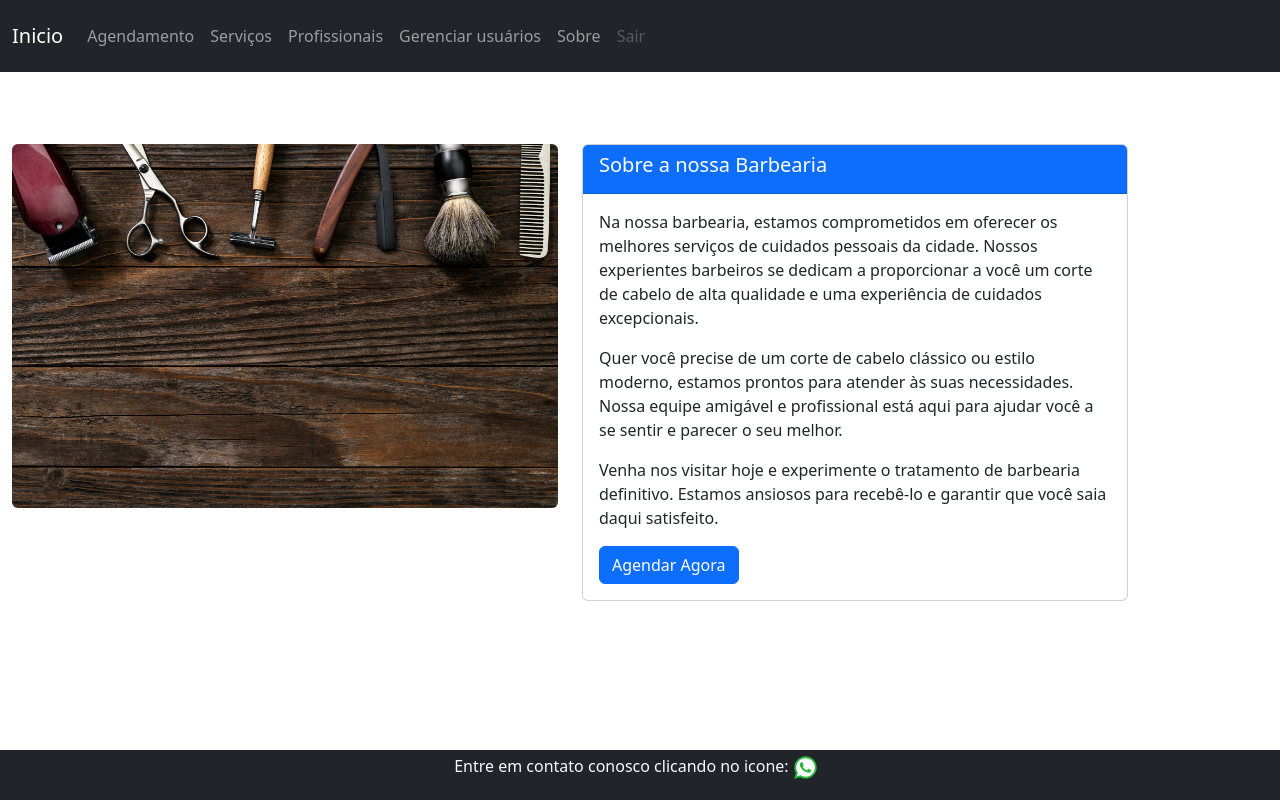
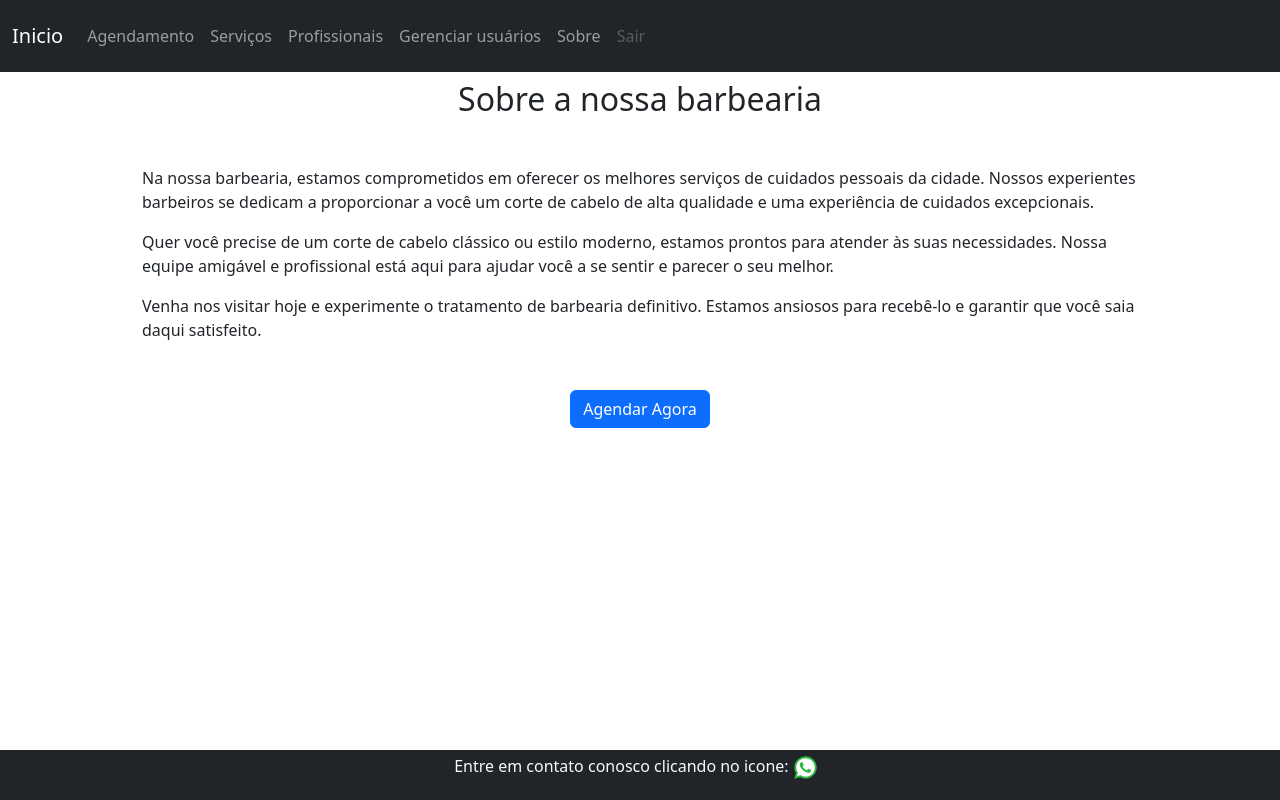
Before and after one commit to lucaseduardo102/juba, a React (Create React App) app: page /about in a window 1280 px wide. Built offline with nearby package versions, Linux system fonts and the light colour scheme.

Commit message:
ajustes de rotas e telas

```diff
--- /dev/null
+++ b/src/components/Screen.jsx
@@ -0,0 +1,14 @@
+import Footer from "./Footer";
+import NavBar from "./NavBar";
+
+export function Screen({ children }) {
+    return (
+      <>
+        <NavBar />
+        <div className="container-lg">
+          {children}
+        </div>
+        <Footer />
+      </>
+    )
+  }
--- /dev/null
+++ b/src/components/ScreenTitle.jsx
@@ -0,0 +1,6 @@
+
+export function ScreenTitle({text}){
+    return(
+      <h2 className='text-center'>{text}</h2>
+    )
+}
--- a/src/components/index.js
+++ b/src/components/index.js
@@ -11,3 +11,5 @@ export * from "./StatusAlert"
 export * from "./Footer"
 export * from "./Loading"
 export * from "./Slide"
+export * from "./Screen"
+export * from "./ScreenTitle"
--- a/src/domain/User/userApi.js
+++ b/src/domain/User/userApi.js
@@ -6,8 +6,8 @@ async function getList() {
   return await api.get(PATH);
 }
 
-async function getListByPermission(id) {
-  return await api.get(`${PATH}/permission/${id}`);
+async function getListByPermission(permissionId) {
+  return await api.get(`${PATH}/permission/${permissionId}`);
 }
 
 async function auth(email, password) {
@@ -17,25 +17,25 @@ async function auth(email, password) {
 async function create(
   email,
   password,
-  userPermissionId,
+  permissionId,
 ) {
-  return await api.post(`${PATH}/register`, {
+  return await api.post(`${PATH}`, {
     email,
     password,
-    userPermissionId,
+    permissionId,
   });
 }
 
 async function update(
-  id,
+  userId,
   email,
   password,
-  userPermissionId,
+  permissionId,
 ) {
-  return await api.patch(`${PATH}/${id}`, {
+  return await api.patch(`${PATH}/${userId}`, {
     email,
     password,
-    userPermissionId,
+    permissionId,
   });
 }
 
--- a/src/pages/About/index.jsx
+++ b/src/pages/About/index.jsx
@@ -1,29 +1,18 @@
 import React from 'react';
 import { Link } from 'react-router-dom';
-import { NavBar } from '../../components/NavBar';
+import { Screen, ScreenTitle, } from '../../components';
 import Footer from '../../components/Footer';
 import aboutImage from '../../assets/images/aboutImage.jpg';
 
-export const About = () => {
+
+export function About () {
   return (
-    <div>
-      <NavBar />
-      <div className="container mt-5">
-        <div className="row mt-4">
-          <div className="col-md-6">
-            <img
-              src={aboutImage}
-              alt="Barbearia Interior"
-              className="img-fluid rounded"
-            />
-          </div>
-          <div className="col-md-6">
-            <div className="card">
-              <div className="card-header bg-primary text-white">
-                <h5>Sobre a nossa Barbearia</h5>
-              </div>
-              <div className="card-body">
-                <p className="card-text">
+    <Screen>
+        <div className='container-lg'>
+              <ScreenTitle text='Sobre a nossa barbearia' />
+
+              <div className='mx-5'>
+              <p className="mt-5">
                 Na nossa barbearia, estamos comprometidos em oferecer os
                 melhores serviços de cuidados pessoais da cidade. Nossos
                 experientes barbeiros se dedicam a proporcionar a você um
@@ -41,15 +30,15 @@ export const About = () => {
                 definitivo. Estamos ansiosos para recebê-lo e garantir que
                 você saia daqui satisfeito.
               </p>
+              <div className="d-flex justify-content-center mt-5">
+
               <Link to="/agendamento" className="btn btn-primary">
                 Agendar Agora
               </Link>
             </div>
             </div>
+
             </div>
-        </div>
-      </div>
-      <Footer />
-    </div>
+    </Screen>
   );
 };
--- a/src/pages/Home/index.jsx
+++ b/src/pages/Home/index.jsx
@@ -12,25 +12,19 @@ export const Home = () => {
   // };
 
   return (
-    <div>
+    <>
       <NavBar />
-      <section className="hero text-dark text-center py-2">
-        <div className="container-hero">
-          <div className="row align-items-center justify-content-center">
-            <div className="col">
-              <img src={logoMarca} alt="Logo" className="logo mx-auto d-block" />
-              <h1 className="display-4">Bem-vindo à Barbearia Jubas</h1>
-              <p className="lead">
+
+          <div className="container-lg">
+                      <div className="col">
+              <h1 className="text-center">Bem-vindo à Barbearia Jubas</h1>
+              <p className="text-center">
                 Sua experiência de barbearia de primeira classe. Venha conhecer nosso serviços!
               </p>
-              <br />
-              <br />
               <Slide />
             </div>
           </div>
-        </div>
-      </section>
       <Footer />
-    </div>
+    </>
   );
 };
--- a/src/pages/Users/index.jsx
+++ b/src/pages/Users/index.jsx
@@ -1,24 +1,30 @@
 import { Link, Navigate } from "react-router-dom";
 import React from "react";
 import logoMarca from "../../assets/images/logoMarca.png";
-import { NavBar } from "../../components/NavBar";
+import { Screen, ScreenTitle } from "../../components/";
 import "../../assets/global.css";
 import Footer from "../../components/Footer";
 
 export const Users = () => {
 
   return (
-    <div className="container-fluid">
-      <NavBar />
-      <div className="row py-5">
-        <div className="col-12">
-          <h1 className="display-4">Gerenciamento de Usuários</h1>
+    <Screen>
+      <div className="d-flex justify-content-end">
+
+      <div class="dropdown">
+  <button class="btn btn-secondary dropdown-toggle" type="button" data-bs-toggle="dropdown" aria-expanded="false">
+    Dropdown button
+  </button>
+  <ul class="dropdown-menu">
+    <li><a class="dropdown-item" href="#">Action</a></li>
+    <li><a class="dropdown-item" href="#">Another action</a></li>
+    <li><a class="dropdown-item" href="#">Something else here</a></li>
+  </ul>
 </div>
       </div>
+      <div className="col-12">
 
-      <div className="row">
-        <div className="col-12">
-          <h2>Lista de Usuários</h2>
+        <ScreenTitle text="Lista de Usuários" />
         <table className="table table-striped">
           <thead>
             <tr>
@@ -47,8 +53,6 @@ export const Users = () => {
           </tbody>
         </table>
       </div>
-      </div>
-      <Footer />
-    </div>
+    </Screen>
   );
 };
```
Lines whose indentation alone changed are shown as unchanged.
